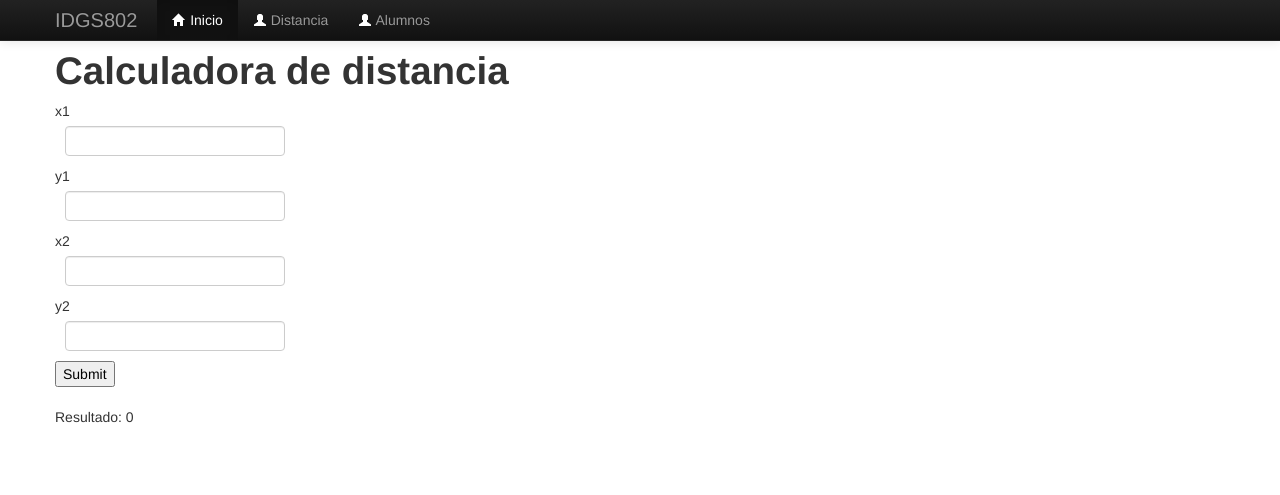
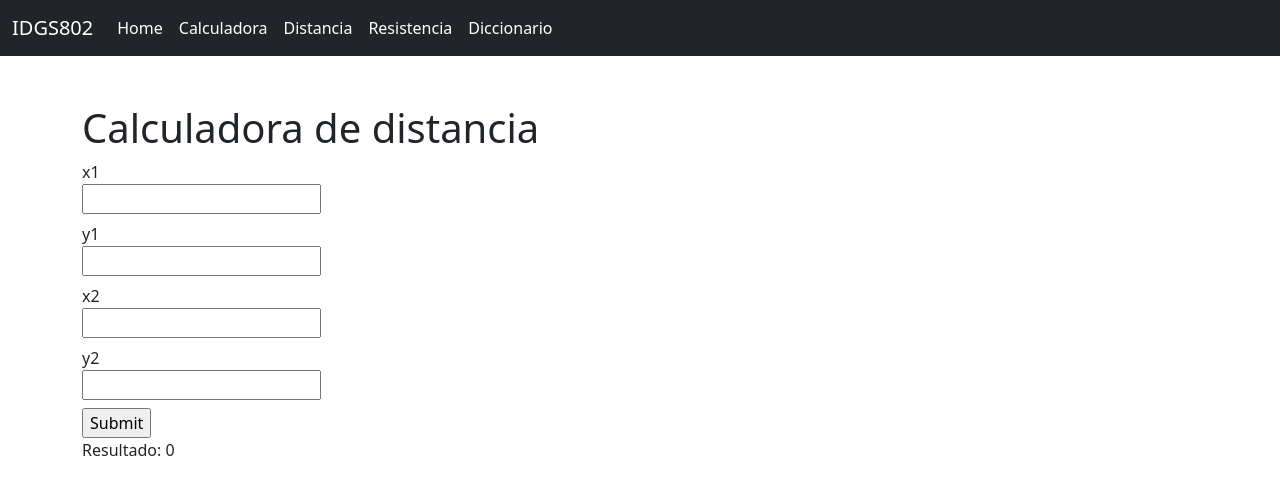
Before and after one commit to IDGS-802-19002628/Practicas_parcial1_IDGS802, a Flask app: page /distancia in a window 1280 px wide. Shown: the top 495 px of the page. Run offline with Flask 3, Linux system fonts and the light colour scheme; some libraries are stand-ins or nearby versions.

Commit message:
PHR  20/Febrero/2024 Diccionario

```diff
--- a/templates/layout.html
+++ b/templates/layout.html
@@ -3,60 +3,35 @@
 <head>
     <meta charset="UTF-8">
     <meta name="viewport" content="width=device-width, initial-scale=1.0">
-    <link rel="stylesheet" href="../static/bootstrap/css/bootstrap.min.css">
-    <style>
-        body{
-            padding-top: 60px;
-        }
-        .tr-head{
-            background: #dff0d8;
-        }
-    </style>
-    <link rel="stylesheet" href="../static/bootstrap/css/bootstrap-responsive.css">
+    <link href="https://cdn.jsdelivr.net/npm/bootstrap@5.2.3/dist/css/bootstrap.min.css" rel="stylesheet" integrity="sha384-rbsA2VBKQhggwzxH7pPCaAqO46MgnOM80zW1RWuH61DGLwZJEdK2Kadq2F9CUG65" crossorigin="anonymous">
+
     <title>Document</title>
 </head>
 <body>
-    <div class="navbar navbar-inverse navbar-fixed-top">
-        <div class="navbar-inner">
-            <div class="container">
-                <a class="brand" href="">
-                    IDGS802
-                </a>
+    <nav class="navbar navbar-expand-lg bg-dark text-white">
+        <div class="container-fluid">
+          <a class="navbar-brand text-white" href="#">IDGS802</a>
+          <button class="navbar-toggler" type="button" data-bs-toggle="collapse" data-bs-target="#navbarNavAltMarkup" aria-controls="navbarNavAltMarkup" aria-expanded="false" aria-label="Toggle navigation">
+            <span class="navbar-toggler-icon"></span>
+          </button>
+          <div class="collapse navbar-collapse" id="navbarNavAltMarkup">
+            <div class="navbar-nav ">
+              <a class="nav-link active text-white" aria-current="page" href="/">Home</a>
+              <a class="nav-link text-white" href="/calculadora">Calculadora</a>
+              <a class="nav-link text-white" href="/distancia">Distancia</a>
+              <a class="nav-link text-white" href="/resistencia">Resistencia</a>
+              <a class="nav-link text-white" href="/diccionario">Diccionario</a>
+            </div>
+          </div>
+        </div>
+      </nav>
+    <div class="container mt-5">
+        {% block content %}
+        {% endblock %}
+    </div>
 
-                <ul class="nav">
-                    <li class="active">
-                        <a class="" href="">
-                            <i class="icon-home icon-white">
-
-                            </i>
-                            Inicio
-                        </a>
-                    </li>
-                    <li class="">
-                        <a class="" href="/distancia">
-                            <i class="icon-user icon-white mx-4">
-
-                            </i>
-                            Distancia
-                        </a>
-                    </li>
-                    <li class="">
-                        <a class="" href="">
-                            <i class="icon-user icon-white">
-
-                            </i>
-                            Alumnos
-                        </a>
-                    </li>
-                </ul>
-            </div>
-        </div>
-
-        <div class="container">
-            {% block content %}
-
-            {% endblock %}
-        </div>
-    </div>
+    <script src="https://cdn.jsdelivr.net/npm/bootstrap@5.2.3/dist/js/bootstrap.bundle.min.js" integrity="sha384-kenU1KFdBIe4zVF0s0G1M5b4hcpxyD9F7jL+jjXkk+Q2h455rYXK/7HAuoJl+0I4" crossorigin="anonymous"></script>
+    <script src="https://cdn.jsdelivr.net/npm/@popperjs/core@2.11.6/dist/umd/popper.min.js" integrity="sha384-oBqDVmMz9ATKxIep9tiCxS/Z9fNfEXiDAYTujMAeBAsjFuCZSmKbSSUnQlmh/jp3" crossorigin="anonymous"></script>
+<script src="https://cdn.jsdelivr.net/npm/bootstrap@5.2.3/dist/js/bootstrap.min.js" integrity="sha384-cuYeSxntonz0PPNlHhBs68uyIAVpIIOZZ5JqeqvYYIcEL727kskC66kF92t6Xl2V" crossorigin="anonymous"></script>
 </body>
 </html>
```
